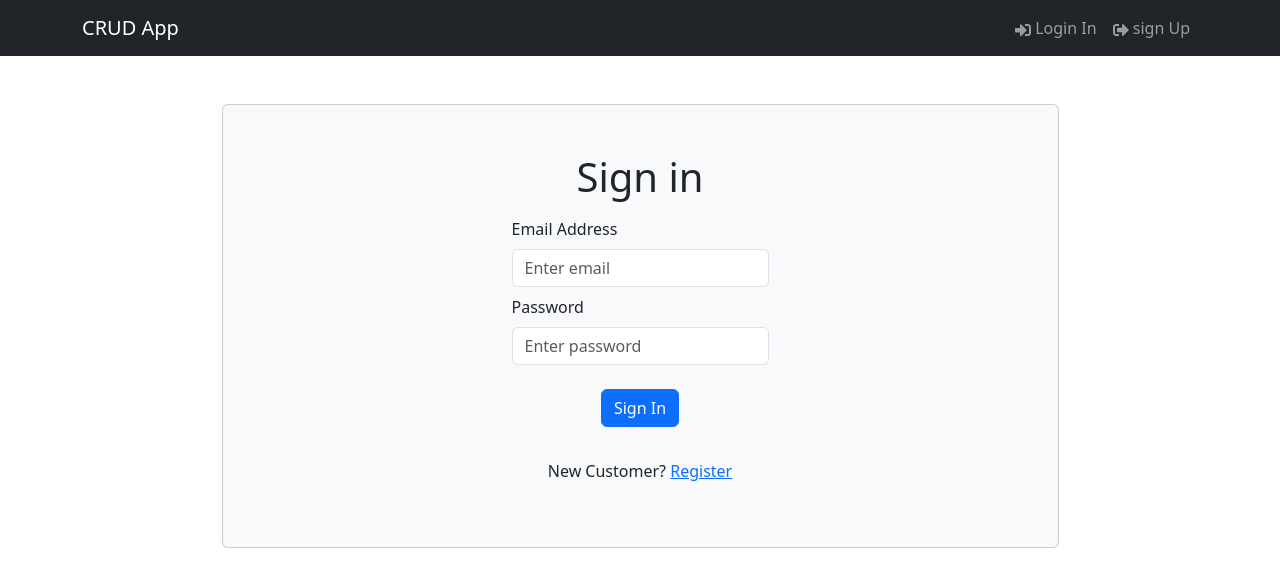
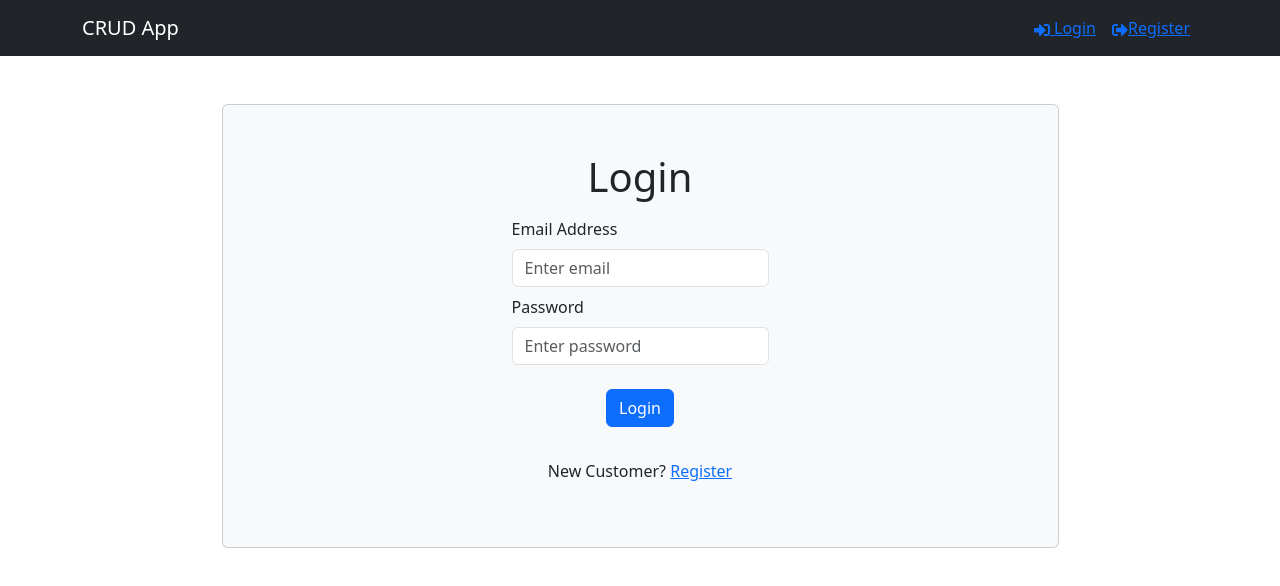
Before and after one commit to Mohammedrisvanvm/crud-in-react, a React (Vite) app in the folder frontend/: page /login in a window 1280 px wide. Shown: the top 586 px of the page. Built offline with nearby package versions, Linux system fonts and the light colour scheme.

Commit message:
user ui completed except loginned home

```diff
--- a/frontend/src/App.jsx
+++ b/frontend/src/App.jsx
@@ -10,8 +10,8 @@ function App() {
       <Router>
         <Routes>
          <Route path='/' element={<HomeScreen/>}/>
-         <Route path='/Login' element={<LoginScreen/>}/>
-         <Route path='/Register' element={<RegisterScreen/>}/>
+         <Route path='/login' element={<LoginScreen/>}/>
+         <Route path='/register' element={<RegisterScreen/>}/>
         </Routes>
       </Router>
 
--- a/frontend/src/components/Hero.jsx
+++ b/frontend/src/components/Hero.jsx
@@ -4,11 +4,11 @@ import { useNavigate } from 'react-router-dom';
 const Hero = () => {
 const Navigate=useNavigate()
 const HandleLogin=()=>{
-  Navigate('/Login')
+  Navigate('/login')
 }
 const HandleRegister=()=>{
-  console.log("hai");
-  Navigate('/Register')
+
+  Navigate('/register')
 }
  return (
     <div className='py-5'>
--- a/frontend/src/components/LoginForm.jsx
+++ b/frontend/src/components/LoginForm.jsx
@@ -16,7 +16,7 @@ const LoginForm = () => {
 
        <Container className='d-flex justify-content-center'>
        <Card className='p-5 d-flex flex-column align-items-center hero-card bg-light w-75 justify-content-center'>
-       <h1>Sign in</h1>
+       <h1>Login</h1>
         <Form onSubmit={submitHandler}>
           <Form.Group className='my-2' controlId='email'>
             <Form.Label>Email Address</Form.Label>
@@ -40,7 +40,7 @@ const LoginForm = () => {
   <div className='d-flex justify-content-center py-3'>
 
           <Button type='submit' variant='primary' >
-            Sign In
+            Login
           </Button>
   </div>
         </Form>
--- a/frontend/src/components/RegisterForm.jsx
+++ b/frontend/src/components/RegisterForm.jsx
@@ -1,73 +1,78 @@
-import { useState } from 'react';
-import { Link } from 'react-router-dom';
-import { Form, Button, Row, Col } from 'react-bootstrap';
-import FormContainer from '../components/FormContainer';
+import { useState } from "react";
+import { Link } from "react-router-dom";
+import { Form, Button, Row, Col, Container, Card } from "react-bootstrap";
 
 const RegisterForm = () => {
-  const [name, setName] = useState('');
-  const [email, setEmail] = useState('');
-  const [password, setPassword] = useState('');
-  const [confirmPassword, setConfirmPassword] = useState('');
+  const [name, setName] = useState("");
+  const [email, setEmail] = useState("");
+  const [password, setPassword] = useState("");
+  const [confirmPassword, setConfirmPassword] = useState("");
 
   const submitHandler = async (e) => {
     e.preventDefault();
-    console.log(name,email,password,confirmPassword);
+    console.log(name, email, password, confirmPassword);
   };
 
   return (
-    <FormContainer>
+    <>
+      <Container className="d-flex justify-content-center py-3">
+        <Card className="p-5 d-flex flex-column align-items-center hero-card bg-light w-75 justify-content-center">
           <h1>Register</h1>
           <Form onSubmit={submitHandler}>
-        <Form.Group className='my-2' controlId='name'>
+            <Form.Group className="my-2" controlId="name">
               <Form.Label>Name</Form.Label>
               <Form.Control
-            type='name'
-            placeholder='Enter name'
+                type="name"
+                placeholder="Enter name"
                 value={name}
                 onChange={(e) => setName(e.target.value)}
               ></Form.Control>
             </Form.Group>
 
-        <Form.Group className='my-2' controlId='email'>
+            <Form.Group className="my-2" controlId="email">
               <Form.Label>Email Address</Form.Label>
               <Form.Control
-            type='email'
-            placeholder='Enter email'
+                type="email"
+                placeholder="Enter email"
                 value={email}
                 onChange={(e) => setEmail(e.target.value)}
               ></Form.Control>
             </Form.Group>
 
-        <Form.Group className='my-2' controlId='password'>
+            <Form.Group className="my-2" controlId="password">
               <Form.Label>Password</Form.Label>
               <Form.Control
-            type='password'
-            placeholder='Enter password'
+                type="password"
+                placeholder="Enter password"
                 value={password}
                 onChange={(e) => setPassword(e.target.value)}
               ></Form.Control>
             </Form.Group>
-        <Form.Group className='my-2' controlId='confirmPassword'>
+            <Form.Group className="my-2" controlId="confirmPassword">
               <Form.Label>Confirm Password</Form.Label>
               <Form.Control
-            type='password'
-            placeholder='Confirm password'
+                type="password"
+                placeholder="Confirm password"
                 value={confirmPassword}
                 onChange={(e) => setConfirmPassword(e.target.value)}
               ></Form.Control>
             </Form.Group>
+            <div className="d-flex justify-content-center py-3">
 
-        <Button type='submit' variant='primary' className='mt-3'>
+              <Button type="submit" variant="primary" className="mt-3">
                 Register
               </Button>
+            </div>
           </Form>
 
-      <Row className='py-3'>
+          <Row className="py-3">
             <Col>
               Already have an account? <Link to={`/login`}>Login</Link>
             </Col>
           </Row>
-    </FormContainer>
+        </Card>
+      </Container>
+    </>
   );
 };
 
--- a/frontend/src/components/header.jsx
+++ b/frontend/src/components/header.jsx
@@ -1,6 +1,6 @@
 import { Navbar, Nav, Container } from "react-bootstrap";
 import { FaSignInAlt, FaSignOutAlt } from "react-icons/fa";
-
+import { Link } from "react-router-dom";
 const Header = () => {
   return (
 
@@ -12,11 +12,15 @@ const Header = () => {
           <Navbar.Toggle aria-controls="basic-navbar-nav" />
           <Navbar.Collapse id="basic-navbar-nav">
             <Nav className="ms-auto">
-              <Nav.Link href="/login">
-                <FaSignInAlt /> Login In
+
+              <Nav.Link >
+              <Link to={`/login`}> <FaSignInAlt /> Login</Link>
+
+
               </Nav.Link>
-              <Nav.Link href="/Register">
-                <FaSignOutAlt /> sign Up
+
+              <Nav.Link >
+              <Link to={`/register`}> <FaSignOutAlt />Register</Link>
               </Nav.Link>
             </Nav>
           </Navbar.Collapse>
```
Lines whose indentation alone changed are shown as unchanged.
